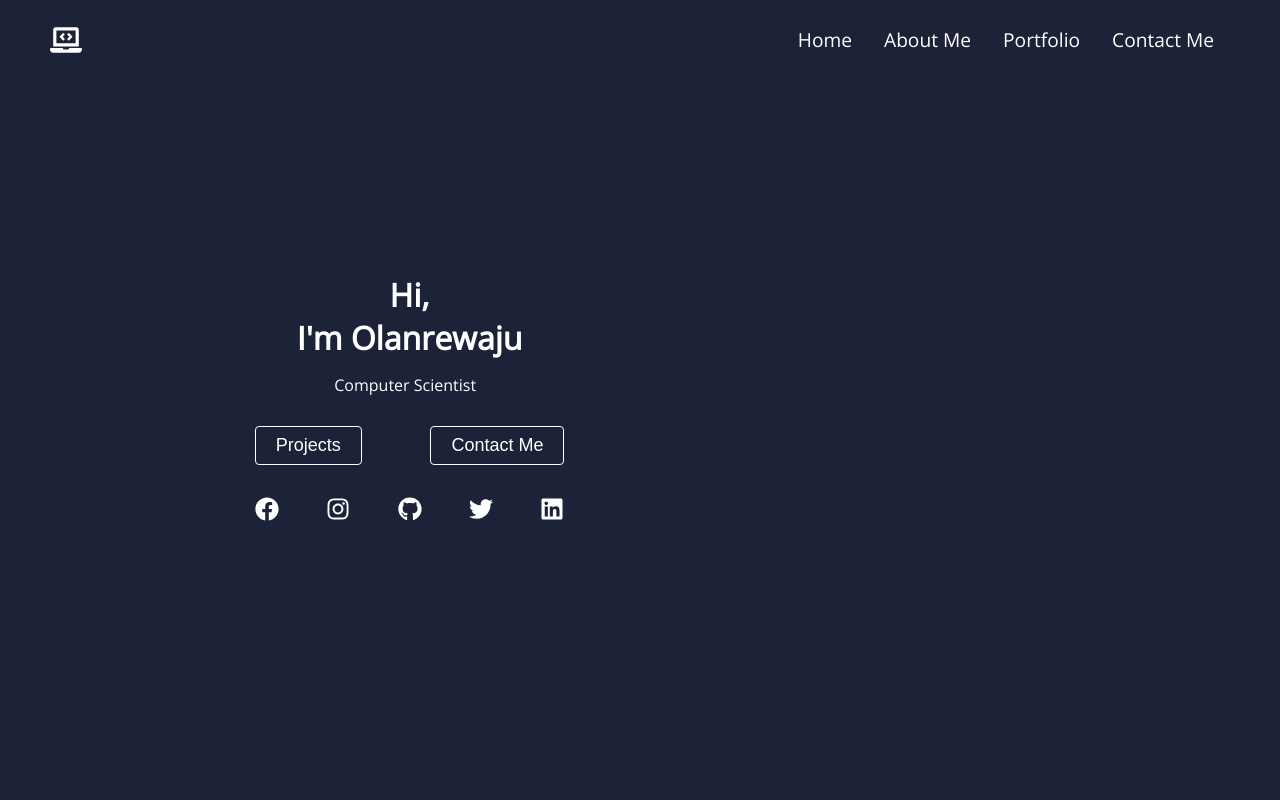
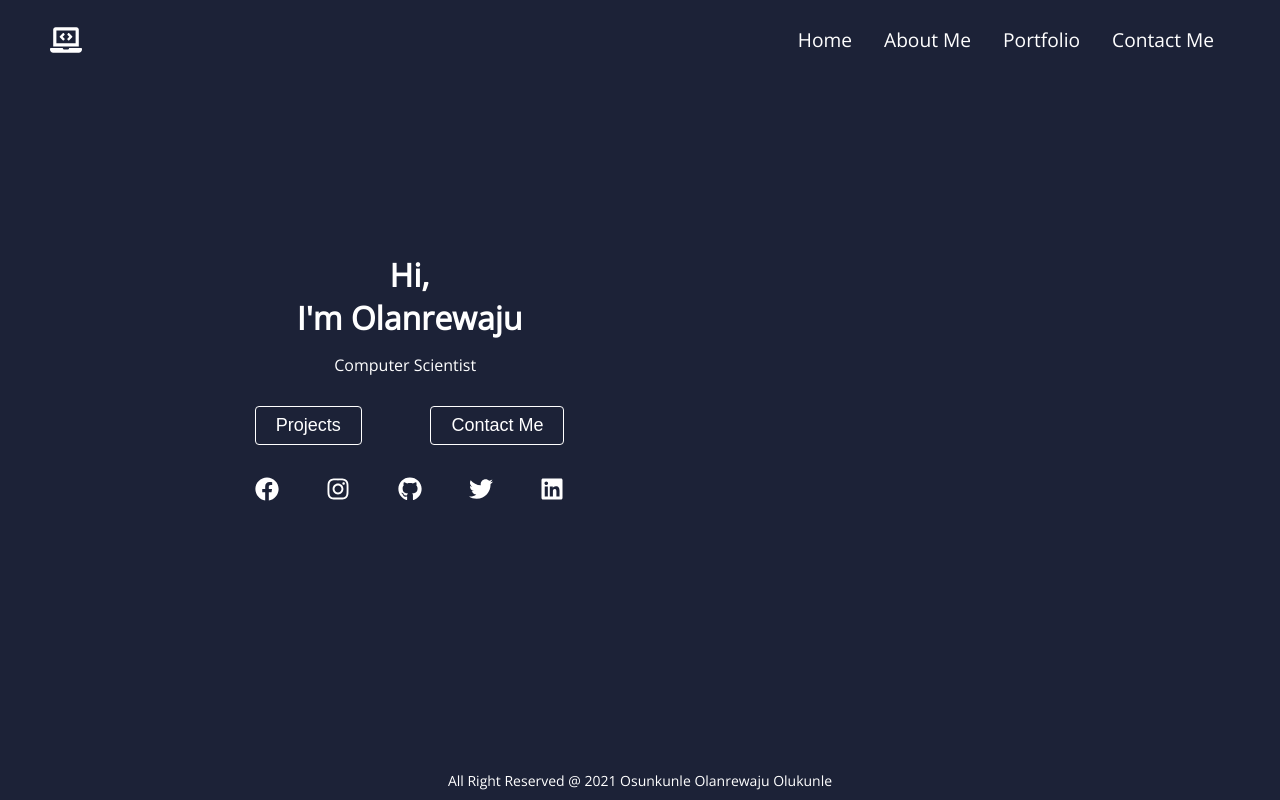
Before and after one commit to lario0913/larioportfolio, a React (Create React App) app: page / in a window 1280 px wide. Built offline with nearby package versions, Linux system fonts and the light colour scheme.

Commit message:
added footer to the portfolio

```diff
--- a/src/App.js
+++ b/src/App.js
@@ -6,6 +6,7 @@
 import Portfolio from './components/Portfolio/Portfolio';
 import AboutMe from './components/AboutMe/AboutMe';
 import Contact from './components/Contact/Contact';
+import Footer from './components/Footer/Footer';
 
 function App() {
   return (
@@ -18,6 +19,7 @@
           <Route exact path="/about" component={AboutMe} />
           <Route exact path="/contact" component={Contact} />
         </Switch>
+        <Footer />
       </div>
     </Router>
   );
--- /dev/null
+++ b/src/components/Footer/Footer.css
@@ -0,0 +1,11 @@
+.footer{
+    color: #ffffff;
+    height: 40px;
+    display: flex;
+    justify-content: center;
+    align-items: center;
+}
+
+.footer > p{
+    font-size: 14px;
+}
--- /dev/null
+++ b/src/components/Footer/Footer.js
@@ -0,0 +1,13 @@
+import React from 'react'
+import './Footer.css'
+const Footer = () => {
+    return (
+        <div className="footer">
+            <p>
+            All Right Reserved @ 2021 Osunkunle Olanrewaju Olukunle
+            </p>
+        </div>
+    )
+}
+
+export default Footer
--- a/src/components/Home/Home.css
+++ b/src/components/Home/Home.css
@@ -1,7 +1,7 @@
 .home{
     margin: 0;
     background: #1c2237;
-    height: 100vh;
+    height: calc(100vh - 40px);
     display: flex;
     justify-content: center;
     align-items: center;
```
